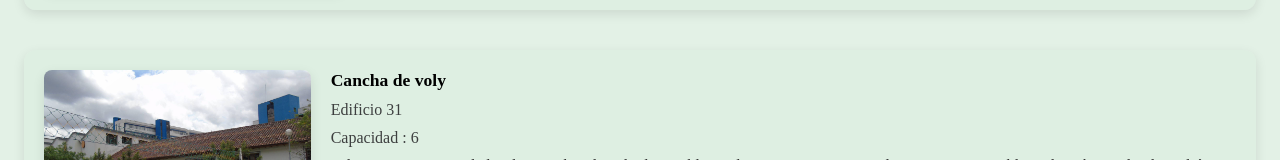
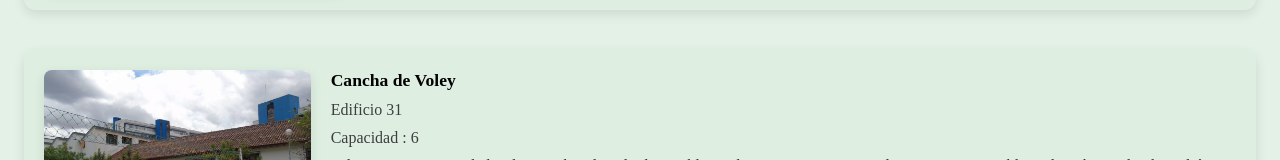
Before and after one commit to kevin19925/Proyecto_Webs, a React (Vite) app: page /espacios in a window 1280 px wide. Shown: the part 956-1116 px from the top of the page. Built offline with nearby package versions, Linux system fonts and the light colour scheme.

Commit message:
Cambios texto

```diff
--- a/src/datos/datos.js
+++ b/src/datos/datos.js
@@ -223,7 +223,7 @@ const espacios = [
 
   {
     id: 4,
-    nombre: "Cancha de voly",
+    nombre: "Cancha de Voley",
     edificio: "Edificio 31",
     capacidad: 6,
     tipo: "voly",
```
